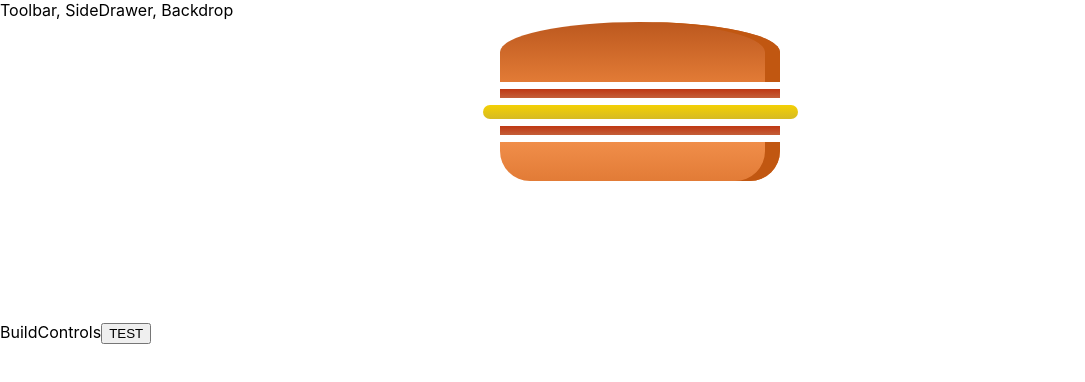
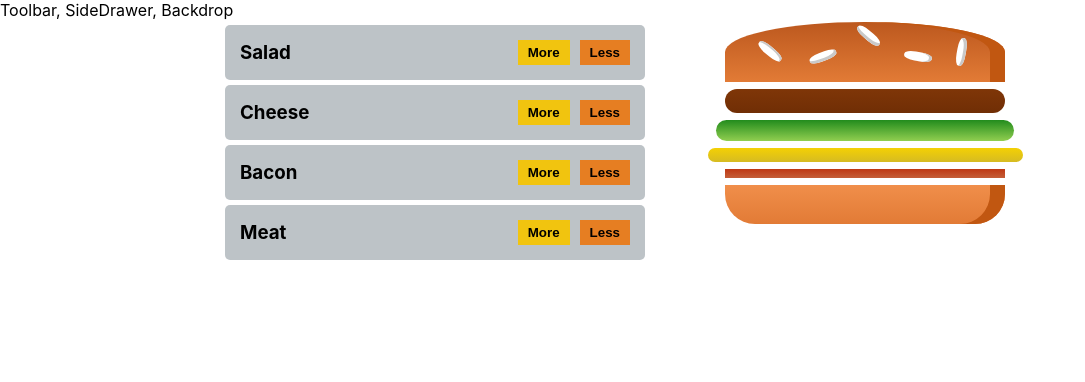
Before and after one commit to LucasSonego/BurgerBuilder, a React (Create React App) app: page / in a window 1280 px wide. Shown: the top 382 px of the page, without its empty margins (0-1085 px from the left). Built offline with nearby package versions, Linux system fonts and the light colour scheme.

Commit message:
feat: Add and remove ingredients dynamically

```diff
--- /dev/null
+++ b/src/components/Burger/BuildControl/BuildControl.js
@@ -0,0 +1,15 @@
+import React from "react";
+
+import { Container, AddButton, RemoveButton, Label } from "./styles";
+
+const BuildControl = props => (
+  <Container>
+    <Label>{props.label}</Label>
+    <div>
+      <AddButton onClick={props.add}>More</AddButton>
+      <RemoveButton onClick={props.remove}>Less</RemoveButton>
+    </div>
+  </Container>
+);
+
+export default BuildControl;
--- /dev/null
+++ b/src/components/Burger/BuildControl/styles.js
@@ -0,0 +1,39 @@
+import styled from "styled-components";
+
+export const Container = styled.div`
+  display: flex;
+  width: 400px;
+  margin: 10px;
+  padding: 10px;
+  margin: 5px;
+  border-radius: 5px;
+  background: #bdc3c7;
+  text-align: center;
+  align-items: center;
+  justify-content: space-between;
+`;
+
+export const Label = styled.h3`
+  float: left;
+  vertical-align: center;
+  margin: 5px;
+  align-self: center;
+`;
+
+export const AddButton = styled.button`
+  background: #f1c40f;
+  margin: 5px;
+  padding: 5px 10px;
+  border: none;
+  outline: none;
+  font-weight: bold;
+`;
+
+export const RemoveButton = styled.button`
+  background: #e67e22;
+  margin: 5px;
+  padding: 5px 10px;
+  border: none;
+  outline: none;
+  font-weight: bold;
+`;
--- a/src/components/Burger/Burger.js
+++ b/src/components/Burger/Burger.js
@@ -1,13 +1,21 @@
 import React from "react";
 
 import { BurgerDiv } from "./styles";
-import { BreadTop, BreadBottom } from "./BurgerIngredient/BurgerIngredient";
+import {
+  BreadTop,
+  BreadBottom,
+  Seeds1,
+  Seeds2
+} from "./BurgerIngredient/BurgerIngredient";
 
 export default function Burger(props) {
   return (
     <BurgerDiv>
-      <BreadTop />
-      {props.ingredients.map(ing => ing())}
+      <BreadTop>
+        <Seeds1 />
+        <Seeds2 />
+      </BreadTop>
+      {props.ingredients.map((ing, key) => ing(key))}
       <BreadBottom />
     </BurgerDiv>
   );
--- a/src/components/Burger/styles.js
+++ b/src/components/Burger/styles.js
@@ -1,8 +1,9 @@
 import styled from "styled-components";
 
 export const BurgerDiv = styled.div`
+  grid-area: burger;
   width: 100%;
-  margin: auto;
+  margin: 0 20px 0 40px;
   height: 250px;
   text-align: center;
   font-weight: bold;
--- a/src/containers/BurgerBuilder/BurgerBuilder.js
+++ b/src/containers/BurgerBuilder/BurgerBuilder.js
@@ -1,4 +1,7 @@
 import React, { useState } from "react";
+
+import { Container, Controls } from "./styles";
+
 import Burger from "../../components/Burger/Burger";
 import {
   Bacon,
@@ -6,30 +9,71 @@ import {
   Salad,
   Meat
 } from "../../components/Burger/BurgerIngredient/BurgerIngredient";
+import BuildControl from "../../components/Burger/BuildControl/BuildControl";
 
 export default function BurgerBuilder() {
-  const salad = () => <Salad />;
-  const bacon = () => <Bacon />;
-  const cheese = () => <Cheese />;
-  const meat = () => <Meat />;
+  const salad = key => <Salad key={key} />;
+  const bacon = key => <Bacon key={key} />;
+  const cheese = key => <Cheese key={key} />;
+  const meat = key => <Meat key={key} />;
 
   const [ingredients, setIngredients] = useState({
-    list: [bacon, cheese, bacon]
+    list: [meat, salad, cheese, bacon]
   });
 
-  function test() {
+  function addIngredient(ingredient) {
     setIngredients({
-      list: [...ingredients.list, salad, cheese, bacon, meat]
+      list: [ingredient, ...ingredients.list]
+    });
+  }
+
+  function removeIngredient(ingredient) {
+    let i = ingredients.list.length - 1;
+    let found = -1;
+
+    while (i >= 0) {
+      if (ingredients.list[i].name === ingredient.name) {
+        found = i;
+      }
+      i--;
+    }
+
+    let newIngredients = [...ingredients.list];
+
+    if (found >= 0) {
+      newIngredients.splice(found, 1);
+    }
+
+    setIngredients({
+      list: [...newIngredients]
     });
   }
 
   return (
-    <>
+    <Container>
+      <Controls>
+        <BuildControl
+          label="Salad"
+          add={() => addIngredient(salad)}
+          remove={() => removeIngredient(salad)}
+        />
+        <BuildControl
+          label="Cheese"
+          add={() => addIngredient(cheese)}
+          remove={() => removeIngredient(cheese)}
+        />
+        <BuildControl
+          label="Bacon"
+          add={() => addIngredient(bacon)}
+          remove={() => removeIngredient(bacon)}
+        />
+        <BuildControl
+          label="Meat"
+          add={() => addIngredient(meat)}
+          remove={() => removeIngredient(meat)}
+        />
+      </Controls>
       <Burger ingredients={ingredients.list} />
-      <div>
-        BuildControls
-        <button onClick={() => test()}>TEST</button>
-      </div>
-    </>
+    </Container>
   );
 }
--- /dev/null
+++ b/src/containers/BurgerBuilder/styles.js
@@ -0,0 +1,13 @@
+import styled from "styled-components";
+
+export const Container = styled.div`
+  display: grid;
+  grid-template-columns: auto min-content;
+  grid-template-rows: min-content;
+  grid-template-areas: "controls burger";
+  justify-content: center;
+`;
+
+export const Controls = styled.div`
+  grid-area: controls;
+`;
```
